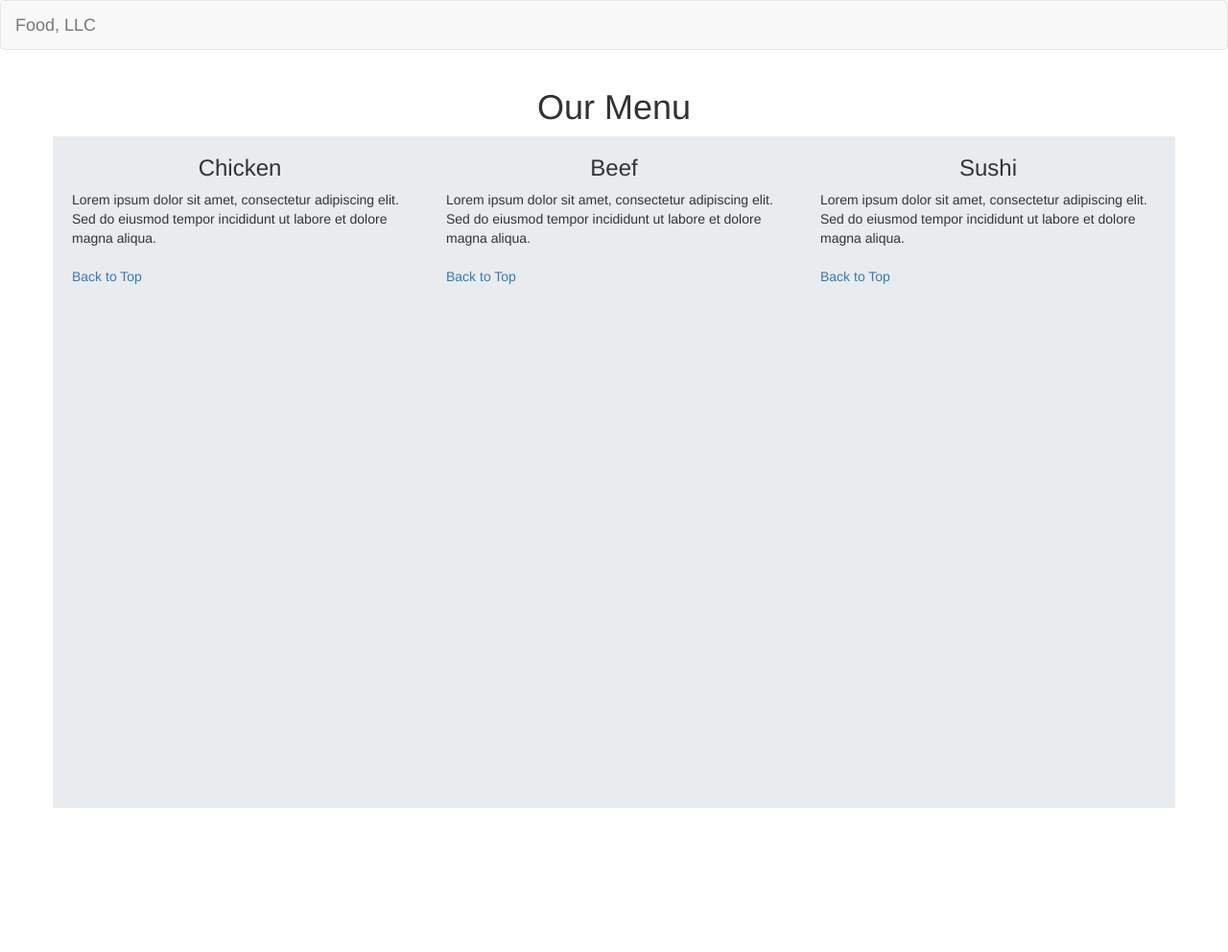
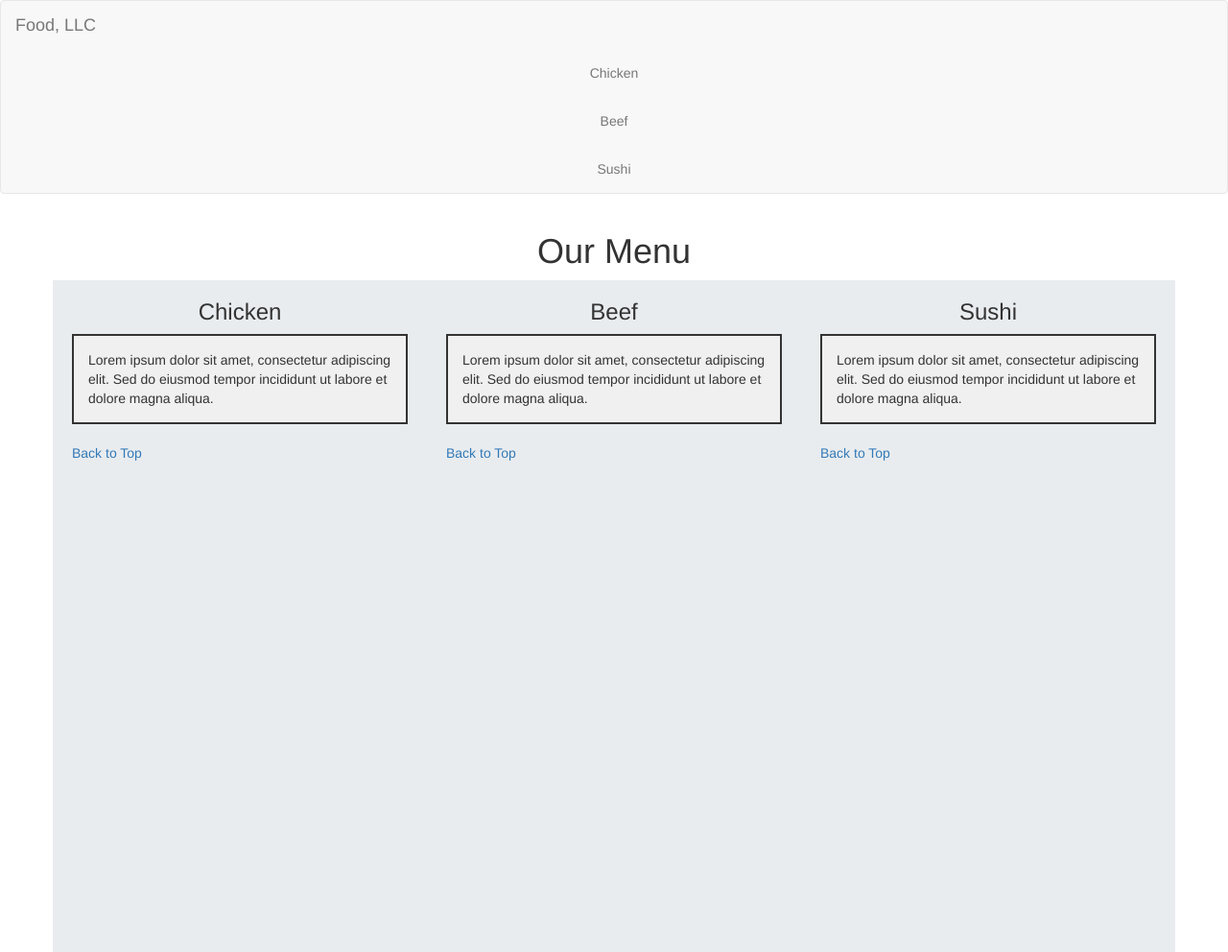
Before and after one commit to Thanalakshan/module3-solution, a plain HTML site: page index.html in a window 1280 px wide. Shown: the whole page at 96% size. Before the commit the page ends 862 px from the top, so only its background shows below. Drawn offline with nearby package versions, Linux system fonts and the light colour scheme; files that its build step writes are made by us from their sources.

Commit message:
modified:   index.html 	modified:   styles.css

```diff
--- a/index.html
+++ b/index.html
@@ -12,15 +12,16 @@
     <nav class="navbar navbar-default">
         <div class="container-fluid">
             <div class="navbar-header">
-                <button type="button" class="navbar-toggle collapsed" data-toggle="collapse" data-target="#navbar-collapse">
+                <!-- New button for dropdown on the left -->
+                <button type="button" class="navbar-toggle collapsed" data-toggle="collapse" data-target="#navbar-left-collapse">
                     <span class="icon-bar"></span>
                     <span class="icon-bar"></span>
                     <span class="icon-bar"></span>
                 </button>
                 <a class="navbar-brand" href="#">Food, LLC</a>
             </div>
-            <div class="collapse navbar-collapse" id="navbar-collapse">
-                <ul class="nav navbar-nav visible-xs">
+            <div class="collapse navbar-collapse" id="navbar-left-collapse">
+                <ul class="nav navbar-nav">
                     <li class="menu-item text-center"><a href="#chicken">Chicken</a></li>
                     <li class="menu-item text-center"><a href="#beef">Beef</a></li>
                     <li class="menu-item text-center"><a href="#sushi">Sushi</a></li>
@@ -34,23 +35,22 @@
         <h1 class="text-center">Our Menu</h1>
     </div>
 
-    <!-- Tall Section (Removed as part of optional section) -->
-    <!-- Optional Section -->
+    <!-- Sections -->
     <div class="container">
         <div class="row">
             <div class="col-md-4 col-sm-6 col-xs-12 section" id="chicken">
                 <h3 class="text-center">Chicken</h3>
-                <p>Lorem ipsum dolor sit amet, consectetur adipiscing elit. Sed do eiusmod tempor incididunt ut labore et dolore magna aliqua.</p>
+                <p class="content">Lorem ipsum dolor sit amet, consectetur adipiscing elit. Sed do eiusmod tempor incididunt ut labore et dolore magna aliqua.</p>
                 <a href="#top">Back to Top</a>
             </div>
             <div class="col-md-4 col-sm-6 col-xs-12 section" id="beef">
                 <h3 class="text-center">Beef</h3>
-                <p>Lorem ipsum dolor sit amet, consectetur adipiscing elit. Sed do eiusmod tempor incididunt ut labore et dolore magna aliqua.</p>
+                <p class="content">Lorem ipsum dolor sit amet, consectetur adipiscing elit. Sed do eiusmod tempor incididunt ut labore et dolore magna aliqua.</p>
                 <a href="#top">Back to Top</a>
             </div>
             <div class="col-md-4 col-sm-12 col-xs-12 section" id="sushi">
                 <h3 class="text-center">Sushi</h3>
-                <p>Lorem ipsum dolor sit amet, consectetur adipiscing elit. Sed do eiusmod tempor incididunt ut labore et dolore magna aliqua.</p>
+                <p class="content">Lorem ipsum dolor sit amet, consectetur adipiscing elit. Sed do eiusmod tempor incididunt ut labore et dolore magna aliqua.</p>
                 <a href="#top">Back to Top</a>
             </div>
         </div>
--- a/styles.css
+++ b/styles.css
@@ -19,6 +19,13 @@
     margin-top: 0;
 }
 
+/* Border and color fill for paragraphs */
+.section .content {
+    border: 2px solid #333; /* Change border color as needed */
+    background-color: #f0f0f0; /* Change background color as needed */
+    padding: 15px;
+}
+
 /* Extra style for the Back to Top link */
 a[href="#top"] {
     display: block;
```
